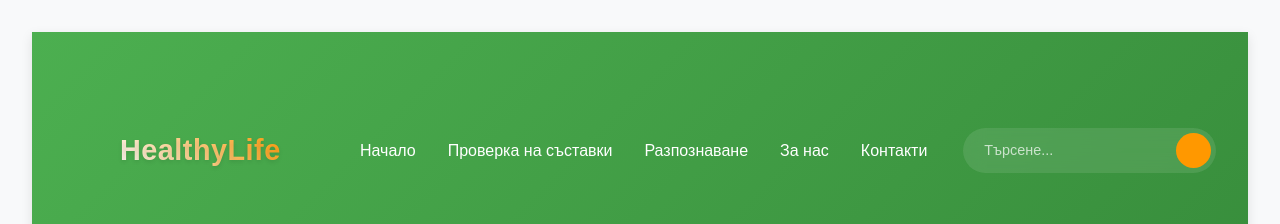
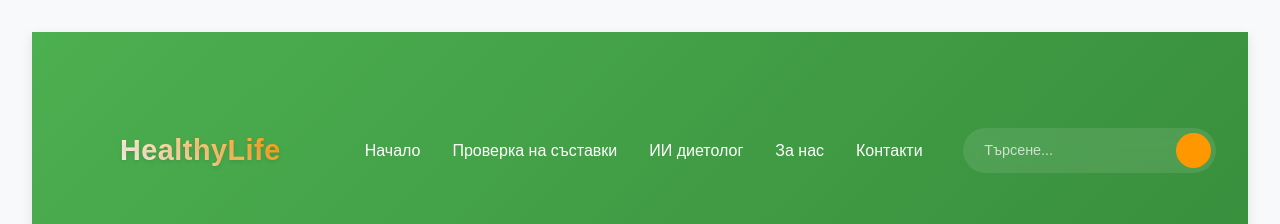
Before and after one commit to MagdalenaMaglizhanova/food-label-scanner, a React (Vite) app: page / in a window 1280 px wide. Shown: the top 224 px of the page. Built offline with nearby package versions, Linux system fonts and the light colour scheme.

Commit message:
Update Header.tsx

```diff
--- a/src/components/Header.tsx
+++ b/src/components/Header.tsx
@@ -42,7 +42,7 @@ const Header: React.FC = () => {
                 className="nav-link"
                 onClick={closeMenu}
               >
-                Разпознаване
+                ИИ диетолог
               </a>
             </li>
             <li className="nav-item">
```
